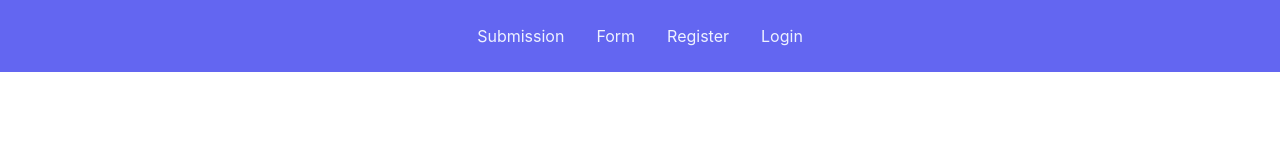
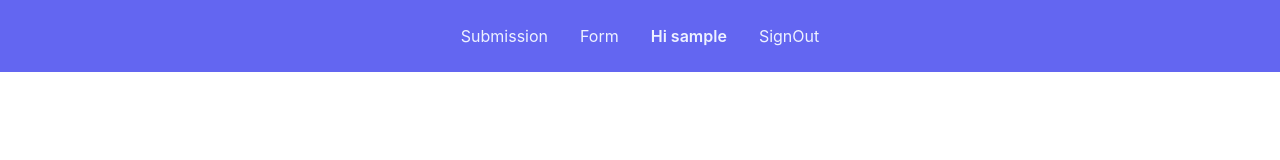
Before and after one commit to devanshukd04/Node-JS-Assignment, a React (Create React App) app in the folder my-project/: page /header in a window 1280 px wide. Shown: the top 160 px of the page. Built offline with nearby package versions, Linux system fonts and the light colour scheme; sample sign-in values are in the browser's storage.

Commit message:
Fixed bugs

```diff
--- a/my-project/src/components/Header.tsx
+++ b/my-project/src/components/Header.tsx
@@ -1,47 +1,55 @@
 import React from "react";
 import { Link } from "react-router-dom";
+import { useNavigate } from "react-router-dom";
 
 const Header = () => {
+
+  const navigate = useNavigate()
+
+  const userName = localStorage.getItem("UserName");
+
+  const logOut = async(e) => {
+    localStorage.removeItem('UserName')
+    localStorage.removeItem('token')
+    alert(`Logged Out successfully!`)
+    setTimeout(function(){navigate('/signin')}, 2500)
+}
+
   return (
     <div className="bg-indigo-500 text-indigo-50">
       <header>
         <ul className="list-none p-4 flex justify-center gap-4">
           <li className="p-2">
             <button>
-              <Link
-                to={"/form-submissions"}
-              >
-                Submission
-              </Link>
+              <Link to={"/form-submissions"}>Submission</Link>
             </button>
           </li>
           <li className="p-2">
             <button>
-              <Link
-                to={"/form"}
-              >
-                Form
-              </Link>
+              <Link to={"/form"}>Form</Link>
+            </button>
+          </li>
+          {!userName ? (
+            <>
+              <li className="p-2">
+                <button>
+                  <Link to={"/register"}>Register</Link>
                 </button>
               </li>
               <li className="p-2">
                 <button>
-              <Link
-                to={"/register"}
-              >
-                Register
-              </Link>
+                  <Link to={"/signin"}>Login</Link>
                 </button>
               </li>
+            </>
+          ) : (<>
+            <div className="p-2 font-semibold">Hi {userName}</div>
             <li className="p-2">
-            <button>
-              <Link
-                to={"/signin"}
-              >
-                Login
-              </Link>
+                <button onClick={logOut}>
+                  <Link to={"/register"}>SignOut</Link>
                 </button>
-          </li>
+              </li></>
+          )}
         </ul>
       </header>
     </div>
--- a/my-project/src/pages/Form.tsx
+++ b/my-project/src/pages/Form.tsx
@@ -95,16 +95,13 @@ function Form() {
 
       formData.append("data", JSON.stringify(data || {}));
 
-      console.log("Data ", formData);
 
       const res = await axios.post(
-        "http://localhost:5000/api/form/upload-data",
+        "https://node-js-assignment-2p5h.vercel.app/api/form/upload-data",
         formData,
         config
       );
       let resData = res?.data;
-      console.log(res);
-      console.log(res.data);
 
       if (resData?.success) {
         toast.success(`User created successfully!`, {
--- a/my-project/src/pages/FormPage1.tsx
+++ b/my-project/src/pages/FormPage1.tsx
@@ -26,8 +26,6 @@ const FormPage1: FC<ChildProps> = ({ formData, setFormData, isValidateNext, setI
 
 
   useEffect(()=>{
-    console.log("UseEffect");
-    console.log("Validate ",isValidateNext);
     if(isValidateNext){
 
       if(!isDirty){
--- a/my-project/src/pages/SignIn.tsx
+++ b/my-project/src/pages/SignIn.tsx
@@ -11,6 +11,7 @@ import { useState } from "react";
 import Header from "../components/Header.tsx";
 
 function SignIn() {
+  const navigate = useNavigate();
   const {
     register,
     handleSubmit,
@@ -33,8 +34,6 @@ function SignIn() {
   };
 
   const onSubmit: SubmitHandler<UserData> = async (data) => {
-    console.log(isValid);
-    console.log(data);
     const config = {
       headers: {
         "Content-Type": "application/json",
@@ -42,16 +41,17 @@ function SignIn() {
     };
     try {
       const res = await axios.post(
-        "http://localhost:5000/api/user/signin",
+        "https://node-js-assignment-2p5h.vercel.app/api/user/signin",
         data,
         config
       );
       let resData = res?.data;
       if (resData?.success) {
         localStorage.setItem("token", resData?.data?.token);
+        localStorage.setItem("UserName", resData?.data?.user);
         showToast(resData.msg, "success");
 
-        // navigate("/bot");
+        navigate("/form");
       }
     } catch (err) {
       showToast(err?.response?.data?.msg, "error");
--- a/my-project/src/pages/SignUp.tsx
+++ b/my-project/src/pages/SignUp.tsx
@@ -21,7 +21,6 @@ function SignUp() {
   } = useForm<UserData>({ mode: "onChange" });
 
   const showToast = (message, type) => {
-    console.log(message);
     toast[type](message, {
       position: "top-center",
       autoClose: 3000,
@@ -35,8 +34,6 @@ function SignUp() {
   };
 
   const onSubmit: SubmitHandler<UserData> = async (data) => {
-    console.log(isValid);
-    console.log(data);
     const config = {
       headers: {
         "Content-Type": "application/json",
@@ -45,13 +42,11 @@ function SignUp() {
 
     try {
       const res = await axios.post(
-        "http://localhost:5000/api/user/signup/createUser",
+        "https://node-js-assignment-2p5h.vercel.app/api/user/signup/createUser",
         data,
         config
       );
       let resData = res?.data;
-      console.log(res);
-      console.log(res.data);
       if (resData?.success) {
         toast.success(`User created successfully!`, {
           position: toast.POSITION.TOP_CENTER,
@@ -62,7 +57,6 @@ function SignUp() {
         }, 2500);
       }
     } catch (err) {
-      console.log(err);
       toast.warn(err?.message, {
         position: toast.POSITION.TOP_CENTER,
         autoClose: 1500,
--- a/my-project/src/pages/Submissions.tsx
+++ b/my-project/src/pages/Submissions.tsx
@@ -40,14 +40,11 @@ const Submissions = () => {
         },
       };
       const res = await axios.get(
-        "http://localhost:5000/api/form/getSubmissions",
+        "https://node-js-assignment-2p5h.vercel.app/api/form/getSubmissions",
         config
       );
       setSubmissionData(res.data.data.data);
-      console.log("Submission Data ", submissionData);
       let resData = res?.data;
-      console.log(res);
-      console.log(res.data);
     } catch (error) {
       toast.warn(error?.message, {
         position: toast.POSITION.TOP_CENTER,
@@ -56,11 +53,7 @@ const Submissions = () => {
     }
   };
 
-  useEffect(() => {
-    console.log(submissionData);
-  }, [submissionData]);
 
-  console.log("Submission Data ", submissionData);
   return (
     <div>
       <Header/>
@@ -161,9 +154,6 @@ const Submissions = () => {
                 <tbody>
                   {Object.values(submissionData).map(
                     (item: SubmissionFormData, index: number) => {
-                      console.log("Values " + item);
-
-                      console.log(item);
                       return (
                         <tr className="border-b border-gray-200 dark:border-gray-700">
                           <th
```
Also changed, not shown: 1 other file (tests, documents, lock files or other folders). Lines whose indentation alone changed are shown as unchanged.
